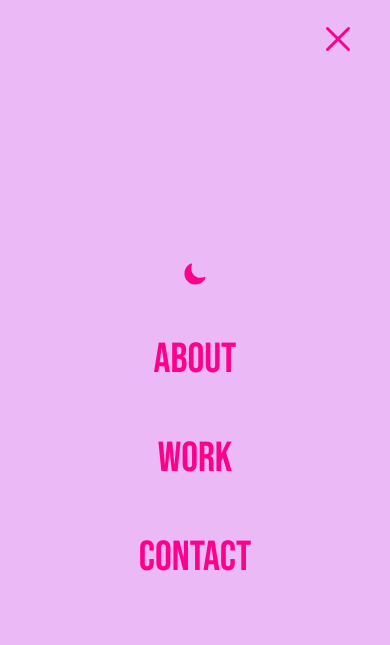
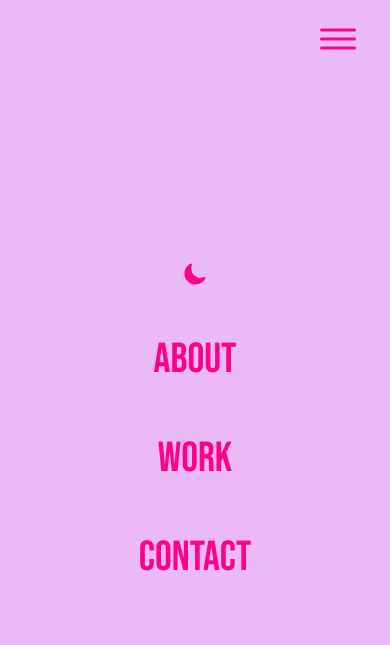
Before and after one commit to emmakatharyn/emmakreed-react, a React (Create React App) app: page / in a window 390 px wide. Both pictures are taken after a click on the button 338 px from the left and 40 px from the top of the page. Shown: the top 645 px of the page. Built offline with nearby package versions, Linux system fonts and the light colour scheme.

Commit message:
break down header into components

```diff
--- a/src/components/Header.js
+++ /dev/null
@@ -1,72 +0,0 @@
-import React, { useState } from "react";
-import { Link, NavLink } from "react-router-dom";
-import { useDarkMode } from "../contexts/DarkModeContext";
-
-function Header() {
-  const { darkMode, toggleDarkMode } = useDarkMode();
-  const [isNavOpen, setIsNavOpen] = useState(false);
-
-  const handleNavOpen = () => {
-    setIsNavOpen(!isNavOpen);
-  };
-
-  const handleNavLinkClick = () => {
-    setIsNavOpen(false);
-  };
-
-  return (
-    <header className={isNavOpen ? "header nav-open" : "header"}>
-      <Link className='header-link-home' to='home'>
-        EKR | Dev Portfolio
-      </Link>
-
-      <nav className='main-nav'>
-        <ul className='main-nav-list'>
-          <button id='colorToggle' onClick={toggleDarkMode}>
-            <ion-icon
-              className='color-theme-icon'
-              name={darkMode ? "sunny" : "moon"}
-            ></ion-icon>
-          </button>
-          <li>
-            <NavLink
-              to='about'
-              className='main-nav-link'
-              onClick={handleNavLinkClick}
-            >
-              About
-            </NavLink>
-          </li>
-          <li>
-            <NavLink
-              to='projects'
-              className='main-nav-link'
-              onClick={handleNavLinkClick}
-            >
-              Work
-            </NavLink>
-          </li>
-          <li>
-            <NavLink
-              to='contact'
-              className='main-nav-link'
-              onClick={handleNavLinkClick}
-            >
-              Contact
-            </NavLink>
-          </li>
-        </ul>
-      </nav>
-
-      <button className='btn-mobile-nav' onClick={handleNavOpen}>
-        <ion-icon
-          className='icon-mobile-nav'
-          name={isNavOpen ? "close-outline" : "menu-outline"}
-          style={{ height: "48px", width: "48px", color: "#ff008c" }}
-        ></ion-icon>
-        {/* <ion-icon className='icon-mobile-nav' name='close-outline'></ion-icon> */}
-      </button>
-    </header>
-  );
-}
-export default Header;
--- /dev/null
+++ b/src/components/Header/Brand.js
@@ -0,0 +1,10 @@
+import { Link } from "react-router-dom";
+function Brand() {
+  return (
+    <Link className='header-link-home' to='home'>
+      EKR | Dev Portfolio
+    </Link>
+  );
+}
+
+export default Brand;
--- /dev/null
+++ b/src/components/Header/ColorToggle.js
@@ -0,0 +1,15 @@
+import { useDarkMode } from "../../contexts/DarkModeContext";
+
+const ColorToggle = () => {
+  const { darkMode, toggleDarkMode } = useDarkMode();
+  return (
+    <button id='colorToggle' onClick={toggleDarkMode}>
+      <ion-icon
+        className='color-theme-icon'
+        name={darkMode ? "sunny" : "moon"}
+      ></ion-icon>
+    </button>
+  );
+};
+
+export default ColorToggle;
--- /dev/null
+++ b/src/components/Header/Hamburger.js
@@ -0,0 +1,11 @@
+export default function Hamburger({ isNavOpen, handleNavOpen }) {
+  return (
+    <button className='btn-mobile-nav' onClick={handleNavOpen}>
+      <ion-icon
+        className='icon-mobile-nav'
+        name={isNavOpen ? "close-outline" : "menu-outline"}
+        style={{ height: "48px", width: "48px", color: "#ff008c" }}
+      ></ion-icon>
+    </button>
+  );
+}
--- /dev/null
+++ b/src/components/Header/Header.js
@@ -0,0 +1,65 @@
+import React, { useState } from "react";
+import { NavLink } from "react-router-dom";
+
+import Brand from "../Header/Brand";
+import ColorToggle from "./ColorToggle";
+import Hamburger from "./Hamburger";
+
+function Header() {
+  const [isNavOpen, setIsNavOpen] = useState(false);
+
+  const handleNavOpen = () => {
+    setIsNavOpen(!isNavOpen);
+  };
+
+  return (
+    <header className={isNavOpen ? "header nav-open" : "header"}>
+      <Brand />
+      <Nav setIsNavOpen={setIsNavOpen} />
+      <Hamburger handleNavOpen={handleNavOpen} setIsNavOpen={setIsNavOpen} />
+    </header>
+  );
+}
+
+function Nav({ setIsNavOpen }) {
+  const handleNavLinkClick = () => {
+    setIsNavOpen(false);
+  };
+
+  return (
+    <nav className='main-nav'>
+      <ul className='main-nav-list'>
+        <ColorToggle />
+        <li>
+          <NavLink
+            to='about'
+            className='main-nav-link'
+            onClick={handleNavLinkClick}
+          >
+            About
+          </NavLink>
+        </li>
+        <li>
+          <NavLink
+            to='projects'
+            className='main-nav-link'
+            onClick={handleNavLinkClick}
+          >
+            Work
+          </NavLink>
+        </li>
+        <li>
+          <NavLink
+            to='contact'
+            className='main-nav-link'
+            onClick={handleNavLinkClick}
+          >
+            Contact
+          </NavLink>
+        </li>
+      </ul>
+    </nav>
+  );
+}
+
+export default Header;
--- a/src/components/Root.js
+++ b/src/components/Root.js
@@ -1,4 +1,4 @@
-import Header from "../components/Header";
+import Header from "./Header/Header";
 import Footer from "../components/Footer";
 import { Outlet } from "react-router";
 import { useDarkMode } from "../contexts/DarkModeContext";
```
Also changed, not shown: src/components/Header/Header.module.css (added).
